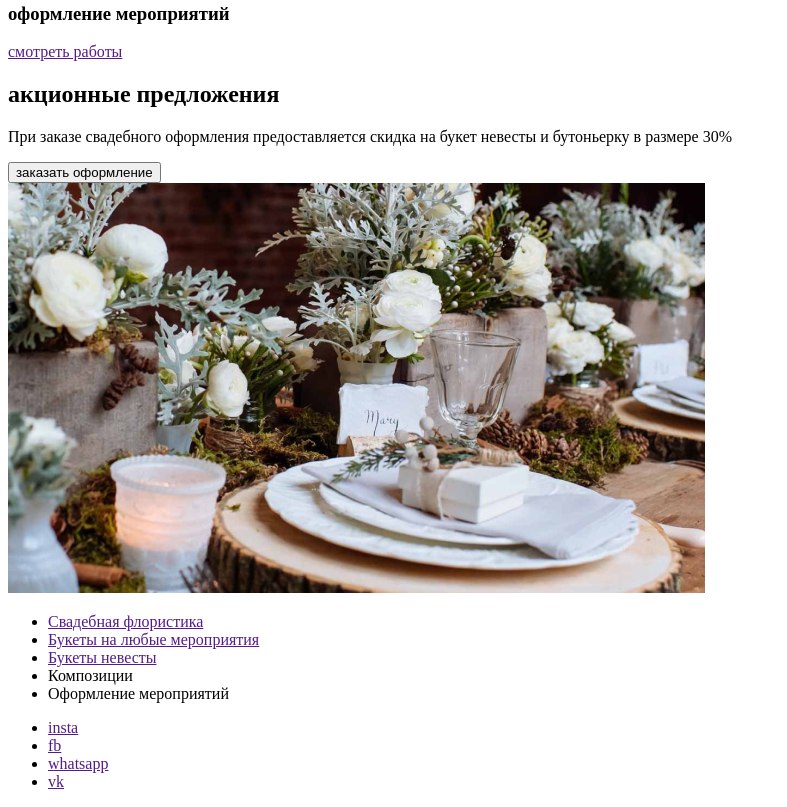
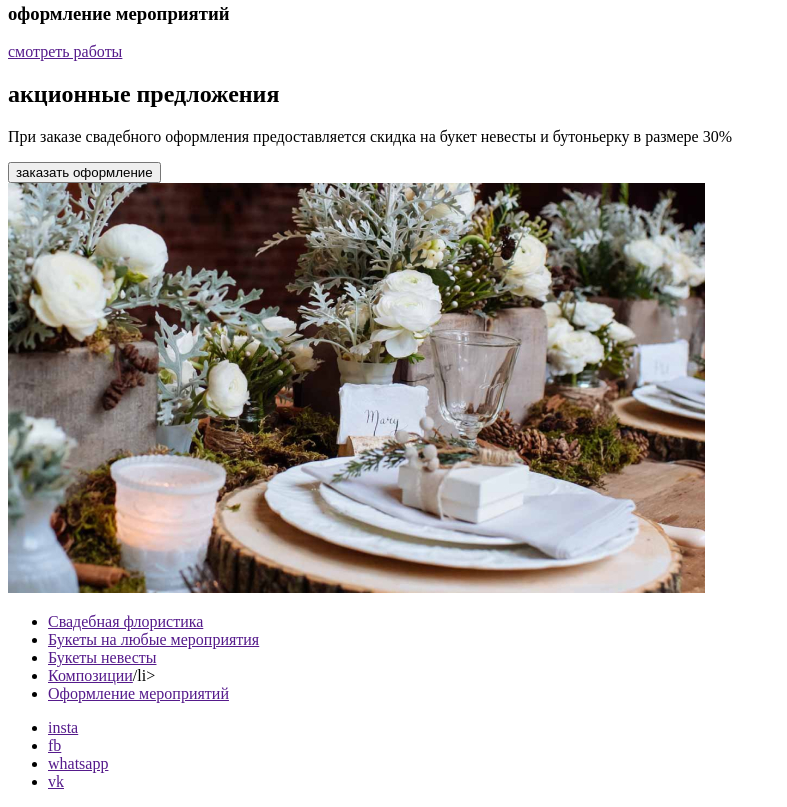
Before and after one commit to sulinovav/Netology, a plain HTML site: page index.html in a window 1280 px wide. Shown: the part 753-1560 px from the top of the page, without its empty margins (0-787 px from the left). Drawn offline with Linux system fonts and the light colour scheme.

Commit message:
Add files via upload

```diff
--- a/index.html
+++ b/index.html
@@ -97,8 +97,8 @@
         <li><a href="">Cвадебная флористика</a></li>
         <li><a href="">Букеты на любые мероприятия</a></li>
         <li><a href="">Букеты невесты</a></li>
-        <li><a href=""></a>Композиции</li>
-        <li><a href=""></a>Оформление мероприятий</li>
+        <li><a href="">Композиции</a>/li>
+        <li><a href="">Оформление мероприятий</a></li>
     </ul>
 </nav>
 <div>
```
